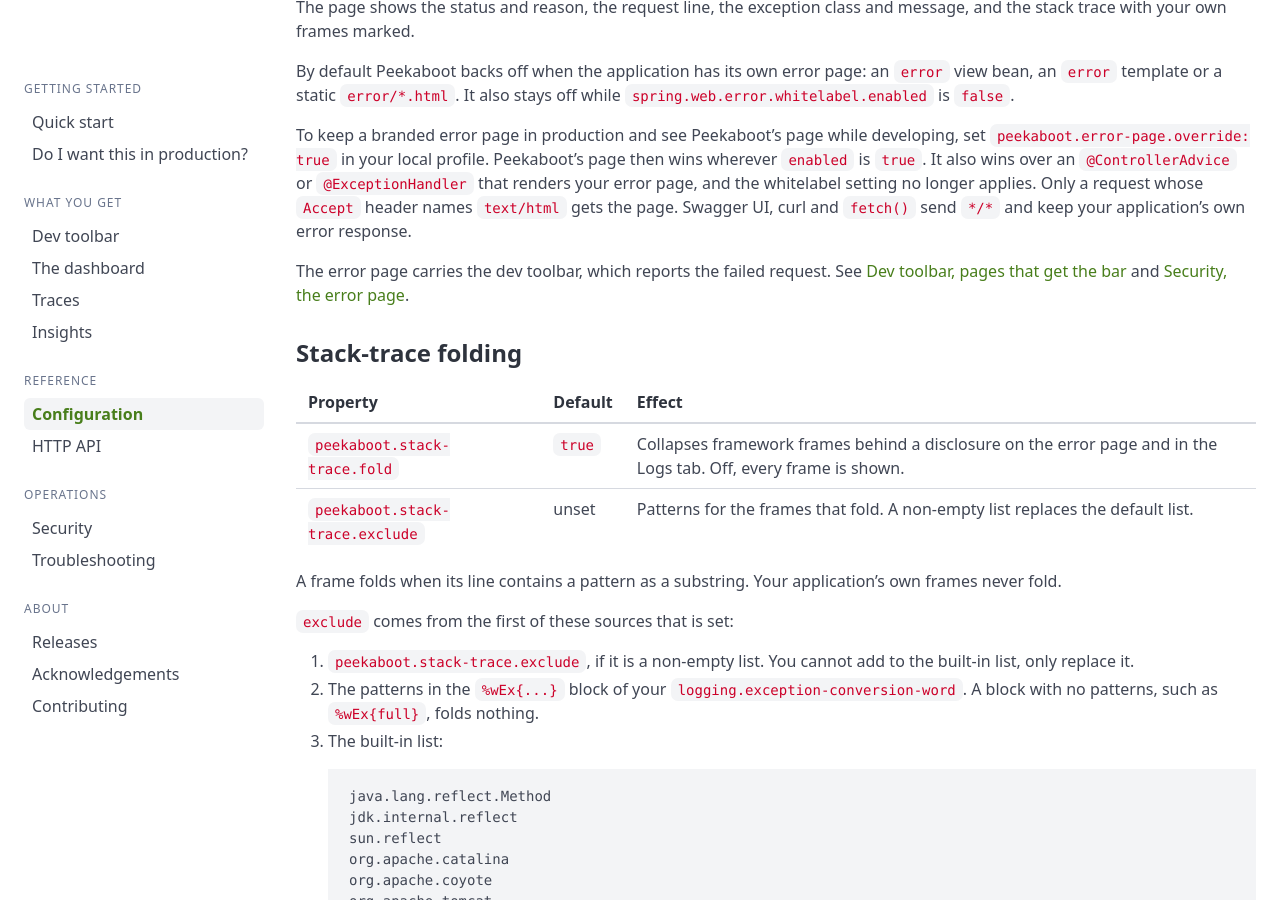
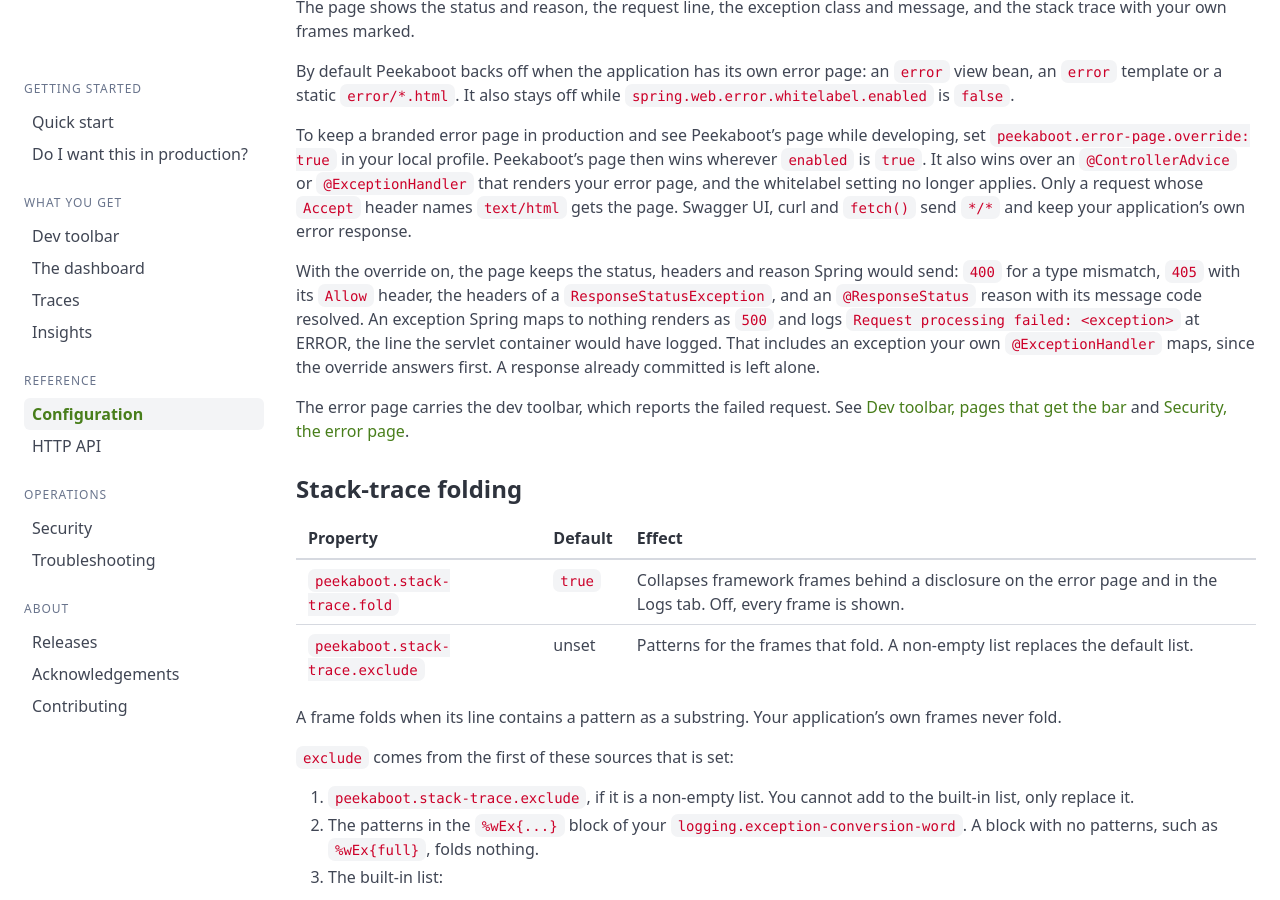
Before and after one commit to peekaboot-org/peekaboot-org.github.io, a Jekyll site: the page built from docs/configuration.md, in a window 1280 px wide and 900 px high, scrolled down 5114 px. Built offline with Jekyll 4.4.1, drawn with Linux system fonts in a browser that asks for light colours.

Commit message:
docs: describe override statuses and capped batches

```diff
--- a/docs/configuration.md
+++ b/docs/configuration.md
@@ -203,6 +203,14 @@
 renders your error page, and the whitelabel setting no longer applies. Only a request whose
 `Accept` header names `text/html` gets the page. Swagger UI, curl and `fetch()` send `*/*` and
 keep your application's own error response.
+
+With the override on, the page keeps the status, headers and reason Spring would send: `400`
+for a type mismatch, `405` with its `Allow` header, the headers of a `ResponseStatusException`,
+and an `@ResponseStatus` reason with its message code resolved. An exception Spring maps to
+nothing renders as `500` and logs `Request processing failed: <exception>` at ERROR, the line
+the servlet container would have logged. That includes an exception your own
+`@ExceptionHandler` maps, since the override answers first. A response already committed is
+left alone.
 
 The error page carries the dev toolbar, which reports the failed request. See [Dev toolbar,
 pages that get the bar]({{ '/docs/dev-toolbar/' | relative_url }}#where-the-bar-appears) and
```
Also changed, not shown: docs/api.md (+1 -1 lines), docs/traces.md (+3 -2 lines).
